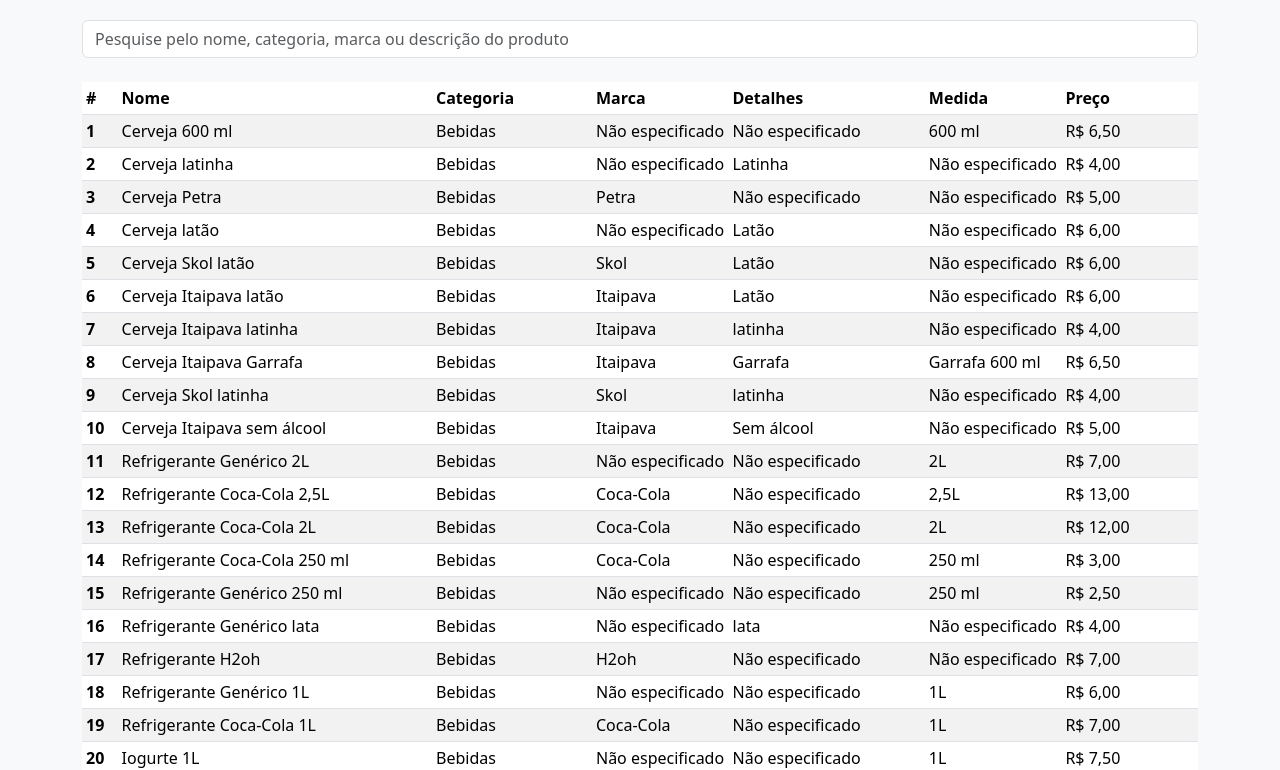
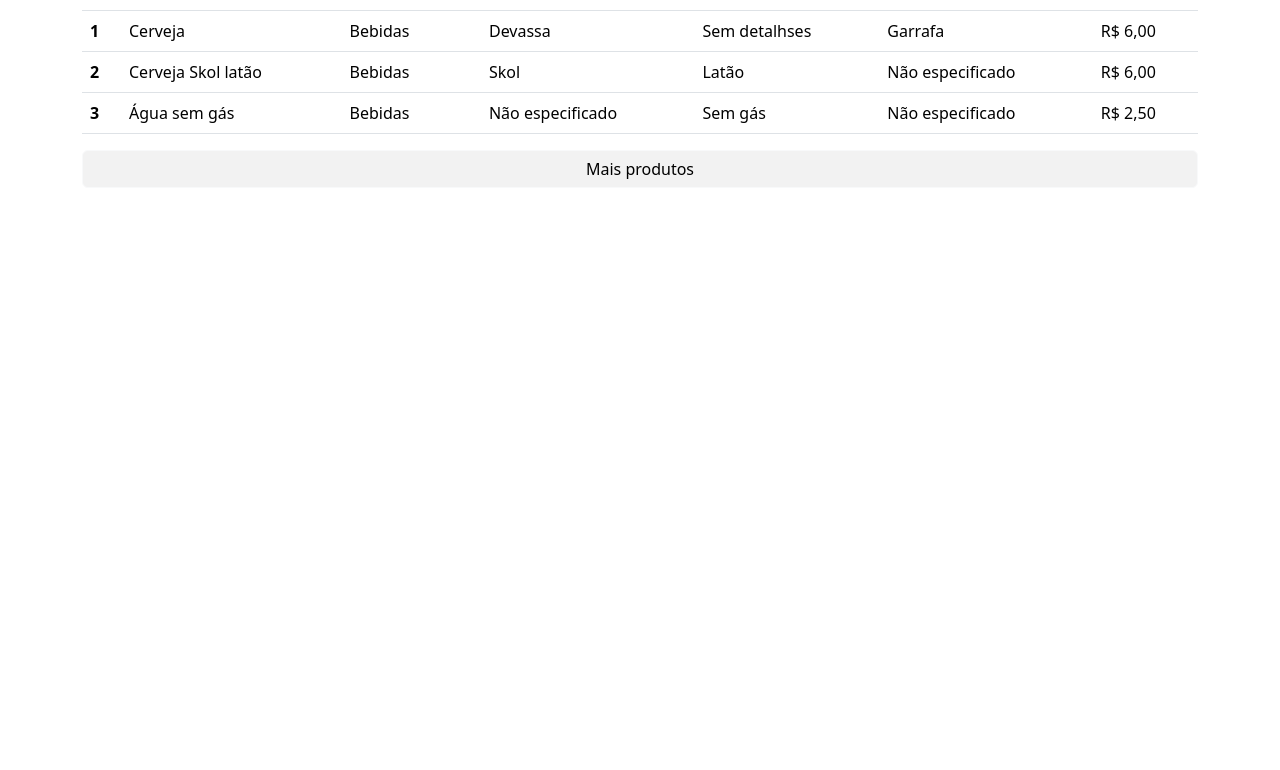
Before and after one commit to dihcoder/controle-estoque-padaria-js, a plain HTML site: page listing.html in a window 1280 px wide. Shown: the part 172-942 px from the top of the page. After the commit the page ends 800 px from the top, so only its background shows below. Drawn offline with nearby package versions, Linux system fonts and the light colour scheme.

Commit message:
update project

```diff
--- a/listing.html
+++ b/listing.html
@@ -165,7 +165,7 @@
 			</div>
 		</article> -->
 
-		<article id="units" class="bg-body-tertiary">
+		<article id="units" class="bg-body-tertiary d-none">
 			<div class="container pt-4">
 				<h2 class="mb-3 text-center">RELAÇÃO DE PRODUTOS</h2>
 
@@ -272,6 +272,59 @@
 			</div>
 		</article>
 
+		<div class="container mt-5 pt-5">
+			<h2>NOVA LISTA</h2>
+		<div class="table-responsive">
+			<table class="table table-hover">
+				<thead>
+					<tr>
+						<th scope="col">#</th>
+						<th scope="col">Nome</th>
+						<th scope="col">Categoria</th>
+						<th scope="col">Marca</th>
+						<th scope="col">Detalhes</th>
+						<th scope="col">Medida</th>
+						<th scope="col">Preço</th>
+					</tr>
+				</thead>
+				<tbody>
+					<tr>
+						<th scope="row">1</th>
+						<td>Cerveja</td>
+						<td>Bebidas</td>
+						<td>Devassa</td>
+						<td>Sem detalhses</td>
+						<td>Garrafa</td>
+						<td>R$ 6,00</td>
+					</tr>
+					<tr>
+						<th scope="row">2</th>
+						<td>Cerveja Skol latão</td>
+						<td>Bebidas</td>
+						<td>Skol</td>
+						<td>Latão</td>
+						<td>Não especificado</td>
+						<td>R$&nbsp;6,00</td>
+					</tr>
+					<tr>
+						<th scope="row">3</th>
+						<td>Água sem gás</td>
+						<td>Bebidas</td>
+						<td>Não especificado</td>
+						<td>Sem gás</td>
+						<td>Não especificado</td>
+						<td>R$&nbsp;2,50</td>
+					</tr>
+				</tbody>
+			</table>
+		</div>
+		<div class="d-grid gap-2 pb-5">
+			<button id="more-units-btn" class="btn btn-light" type="button">
+				Mais produtos
+			</button>
+		</div>
+		</div>
+
 		<script
 			src="https://cdn.jsdelivr.net/npm/bootstrap@5.3.2/dist/js/bootstrap.bundle.min.js"
 			integrity="sha384-C6RzsynM9kWDrMNeT87bh95OGNyZPhcTNXj1NW7RuBCsyN/o0jlpcV8Qyq46cDfL"
@@ -282,6 +335,6 @@
 			integrity="sha256-/JqT3SQfawRcv/BIHPThkBvs0OEvtFFmqPF/lYI/Cxo="
 			crossorigin="anonymous"
 		></script>
-		<script src="./js/script.js"></script>
+		<script src="./js/listing.js"></script>
 	</body>
 </html>
```
Also changed, not shown: js/listing.js (added), 1 other file.
